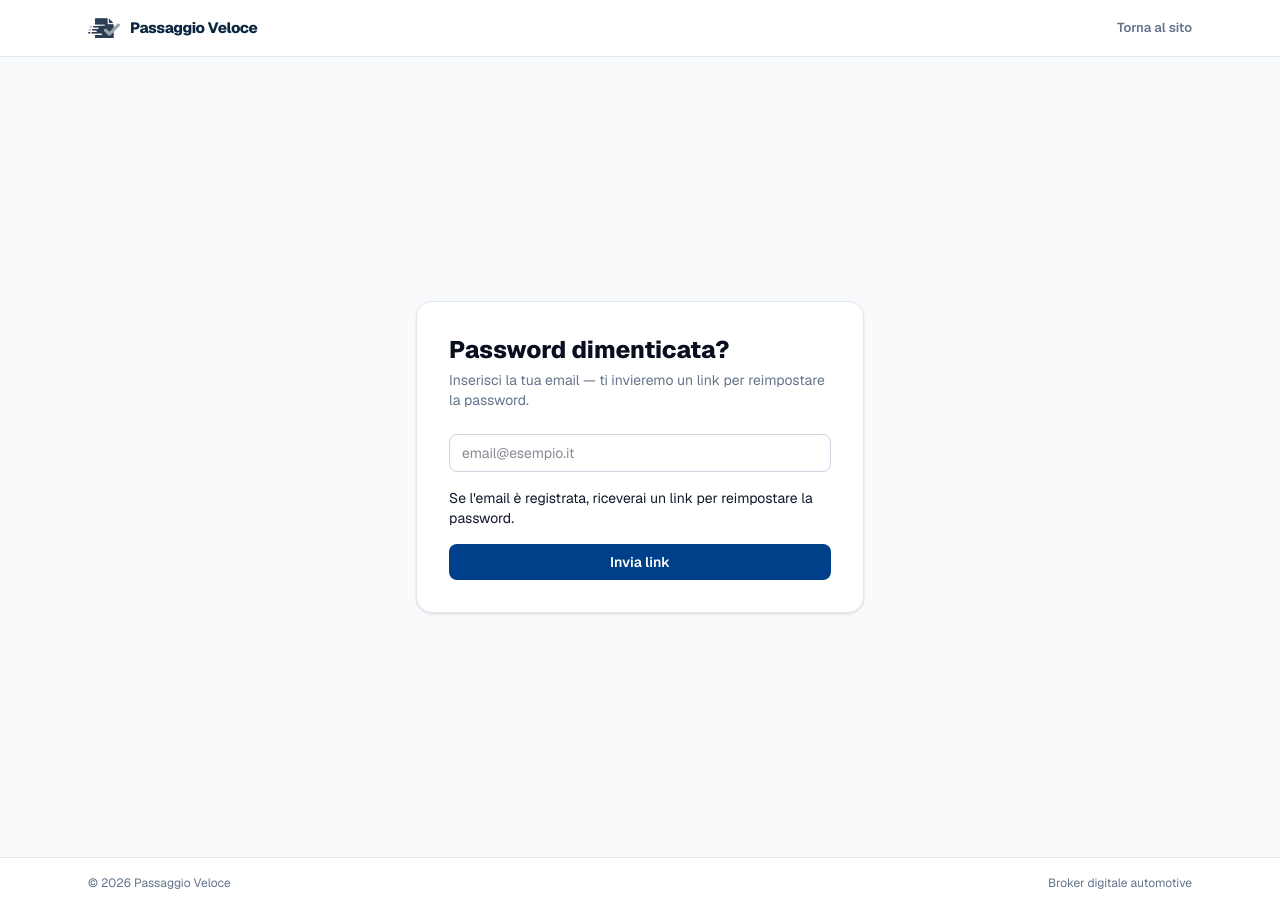
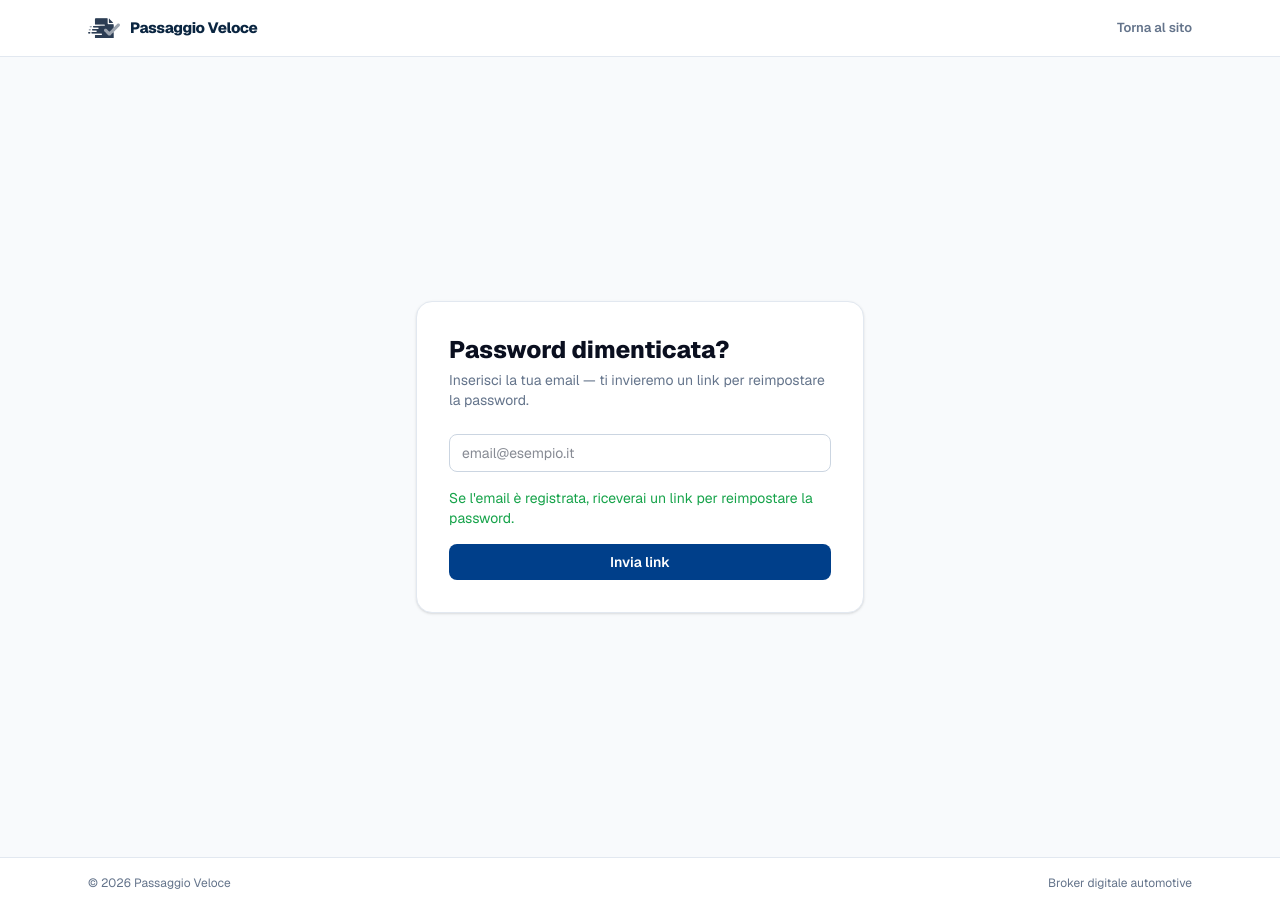
Before and after one commit to Saiols/passaggio-veloce, a Next.js app in the folder apps/piattaforma/: page /reset-password in a window 1280 px wide. Both pictures are taken after typing "name@example.com" into the empty fields and a click on the button "Invia link". Built offline with nearby package versions, Linux system fonts and the light colour scheme; no server answers; the database is empty.

Commit message:
fix(auth): usa pv-green-500 (esistente) anziche pv-green-700 nel reset form

```diff
--- a/apps/piattaforma/src/app/(auth)/reset-password/reset-form.tsx
+++ b/apps/piattaforma/src/app/(auth)/reset-password/reset-form.tsx
@@ -81,7 +81,7 @@ export function ResetForm({ token }: { token: string | null }) {
         className="w-full rounded-lg border border-pv-slate-300 px-3 py-2 text-sm"
       />
       {error && <p className="text-sm text-pv-red-600">{error}</p>}
-      {success && <p className="text-sm text-pv-green-700">{success}</p>}
+      {success && <p className="text-sm text-pv-green-500">{success}</p>}
       {demoLink && (
         <div className="rounded-lg bg-pv-amber-50 border border-pv-amber-500 p-3 text-xs">
           <p className="font-bold text-pv-navy-900">🧪 Demo</p>
```
